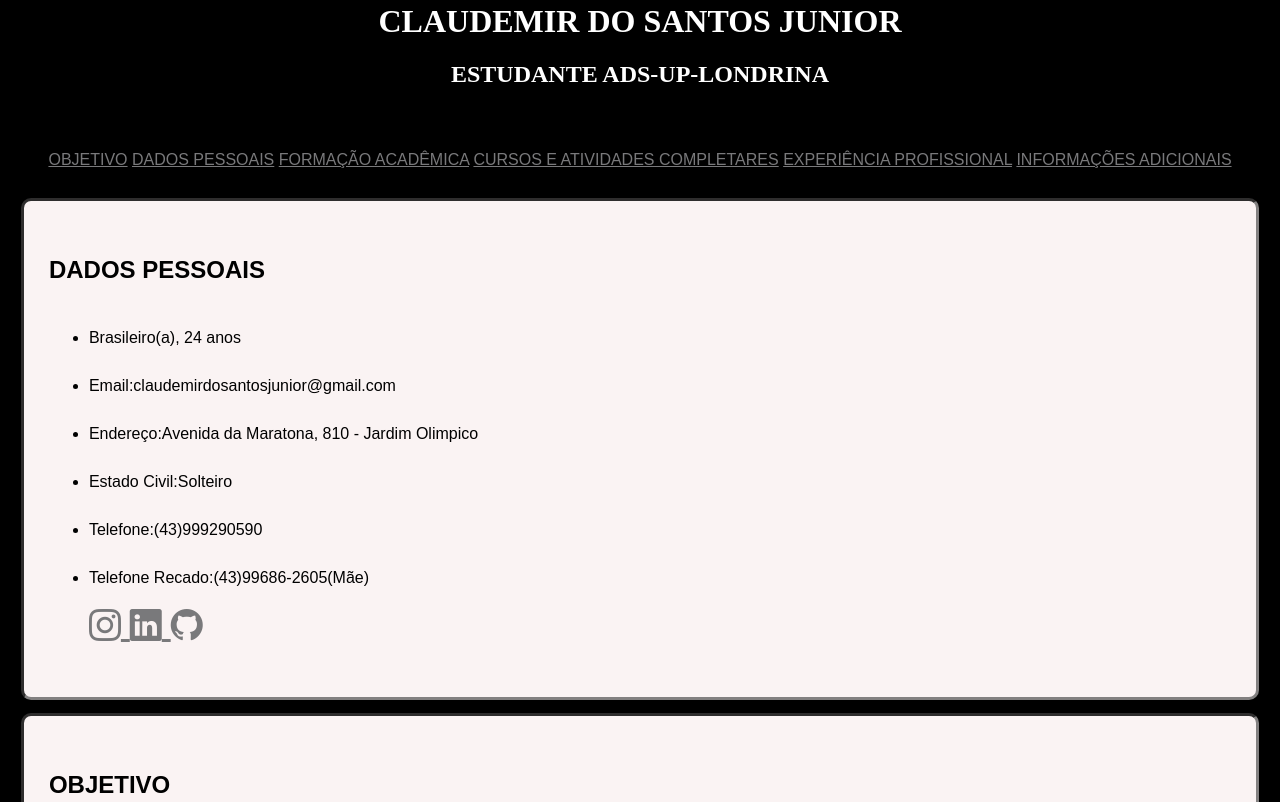
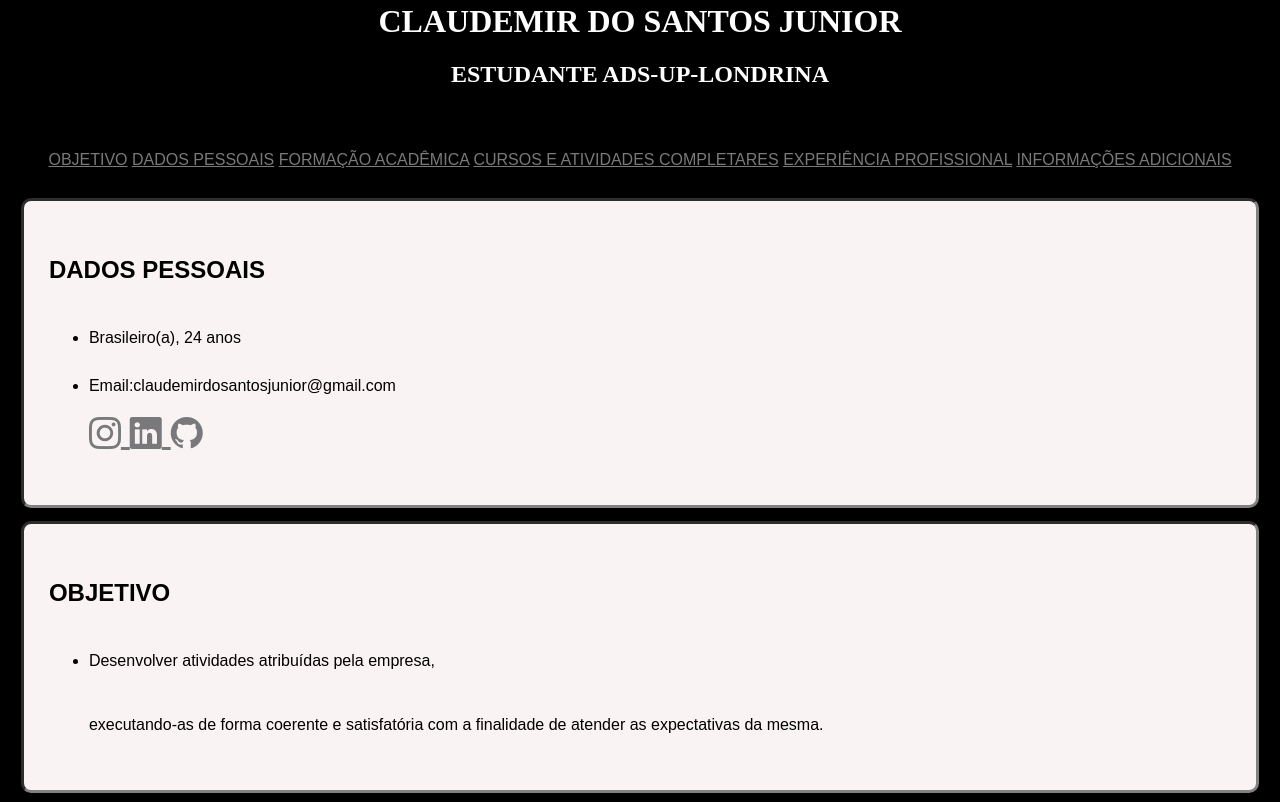
Before and after one commit to Claudemir786/curriculo, a plain HTML site: page index.html in a window 1280 px wide. Shown: the part 416-1218 px from the top of the page. Drawn offline with nearby package versions, Linux system fonts and the light colour scheme.

Commit message:
Update index.html

```diff
--- a/index.html
+++ b/index.html
@@ -34,10 +34,6 @@
             <ul>
                 <li>Brasileiro(a), 24 anos</li>
                 <li>Email:claudemirdosantosjunior@gmail.com</li>
-                <li>Endereço:Avenida da Maratona, 810 - Jardim Olimpico</li>
-                <li>Estado Civil:Solteiro</li>
-                <li>Telefone:(43)999290590</li>
-                <li>Telefone Recado:(43)99686-2605(Mãe)</li>
                 <a class="redes" href="https://www.instagram.com/claudemirjunior27/" target="_blank"><i class="bi bi-instagram"></i> </a>
                 <a class="redes" href="https://www.linkedin.com/in/claudemir-do-santos-junior-99360b243/" target="_blank" ><i class="bi bi-linkedin"></i> </a>
                 <a class="redes" href="https://github.com/Claudemir786" target="_blank"><i class="bi bi-github"></i></a>
```
